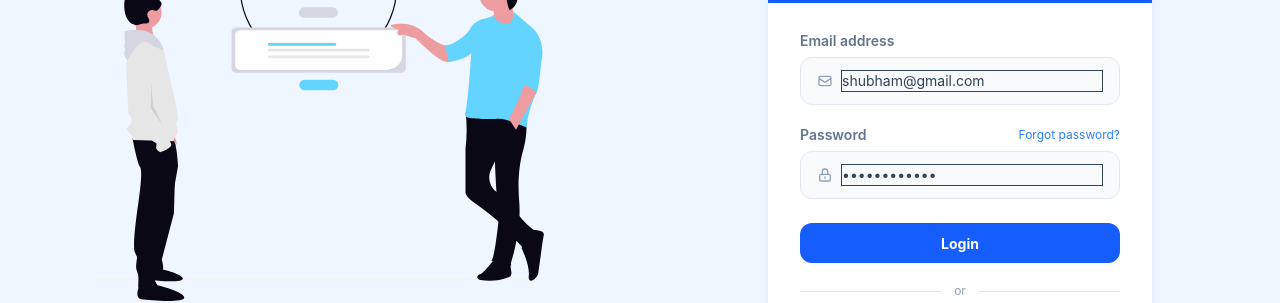
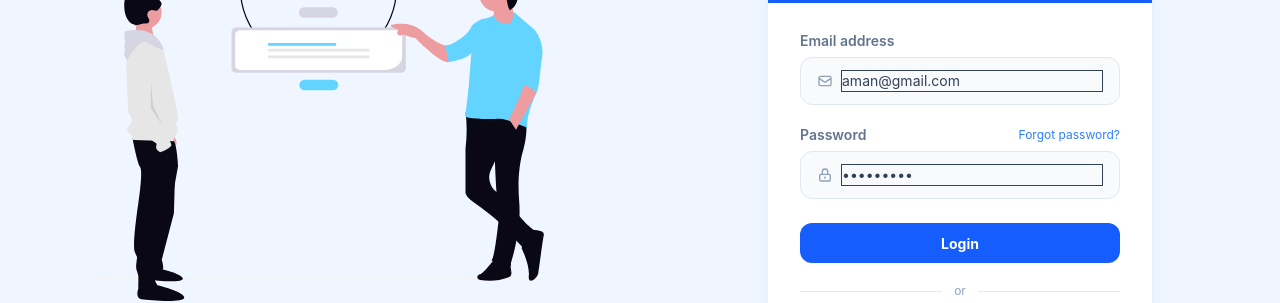
Before and after one commit to amanuniyal01/DevConnect-Frontend, a React (Vite) app: page /app/login in a window 1280 px wide. Shown: the part 295-598 px from the top of the page. Built offline with nearby package versions, Linux system fonts and the light colour scheme.

Commit message:
Redirecting user to /app after logged in

```diff
--- a/src/components/Login.jsx
+++ b/src/components/Login.jsx
@@ -6,8 +6,8 @@ import { addUser } from '../utils/userSlice';
 import { useNavigate } from 'react-router';
 
 function Login() {
-    const [email, setEmail] = useState("shubham@gmail.com");
-    const [password, setPassword] = useState("shubhamA@123");
+    const [email, setEmail] = useState("aman@gmail.com");
+    const [password, setPassword] = useState("amanA@123");
     const dispatch = useDispatch()
     const navigate=useNavigate()
     const handleSubmit = async () => {
@@ -18,7 +18,7 @@ function Login() {
                 withCredentials: true,
             });
             dispatch(addUser(result.data))
-            // navigate("/app")
+            navigate("/app")
         }
         catch (err) {
             console.log(err)
--- a/src/components/Navbar.jsx
+++ b/src/components/Navbar.jsx
@@ -31,10 +31,10 @@ function Navbar() {
                         <div tabIndex={0} role="button" className="btn btn-ghost btn-circle avatar">
                             <div className="w-9 sm:w-10 rounded-full overflow-hidden">
                                 <img
-                                    alt="User avatar"
-                                    src={user?.photoUrl || "https://via.placeholder.com/150"}
+                                    src={user?.photoUrl || "https://png.pngtree.com/png-vector/20231019/ourmid/pngtree-user-profile-avatar-png-image_10211467.png"}
                                     onError={(e) => {
-                                        e.target.src = "https://via.placeholder.com/150";
+                                        e.target.onerror = null;
+                                        e.target.src = "https://png.pngtree.com/png-vector/20231019/ourmid/pngtree-user-profile-avatar-png-image_10211467.png";
                                     }}
                                 />
                             </div>
```
